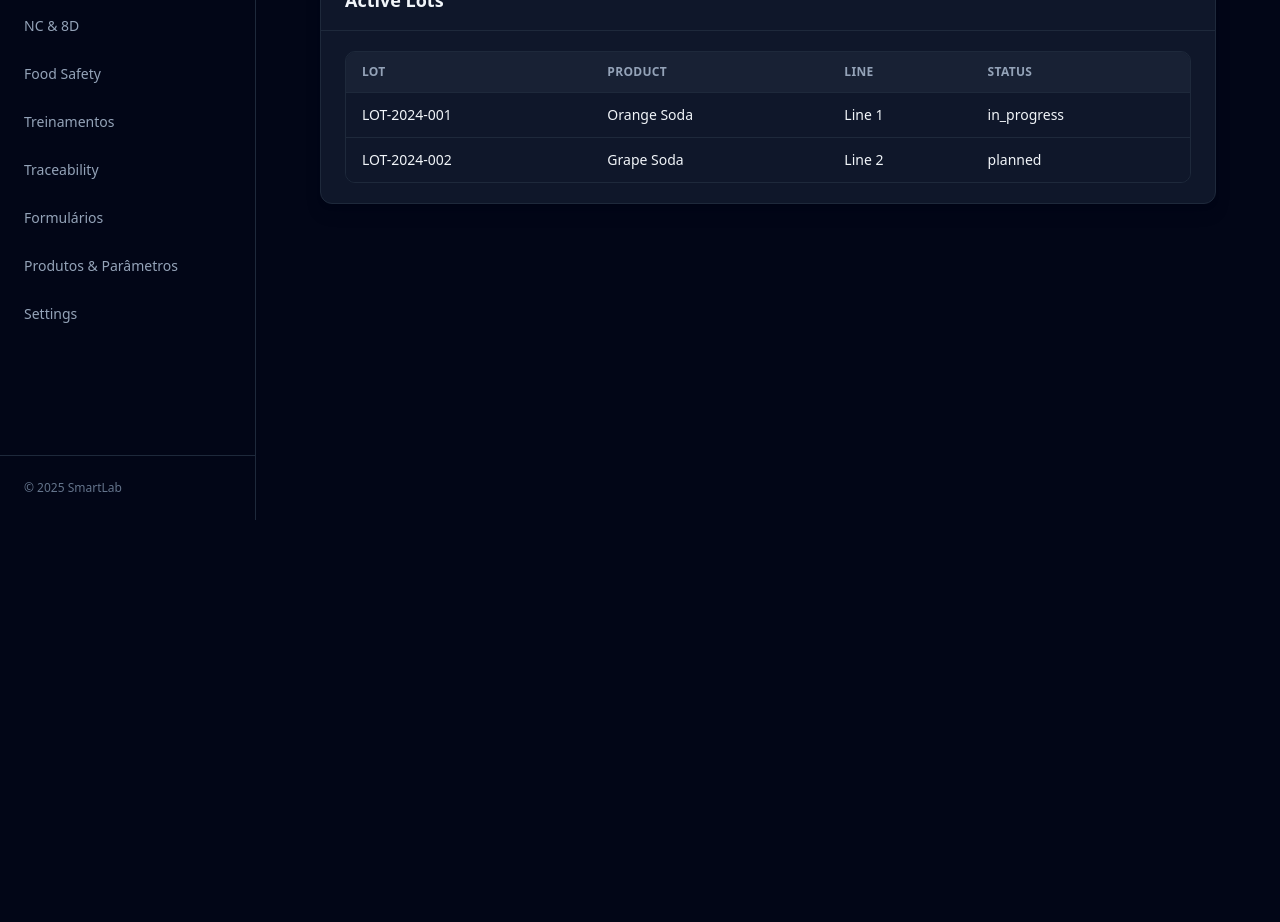
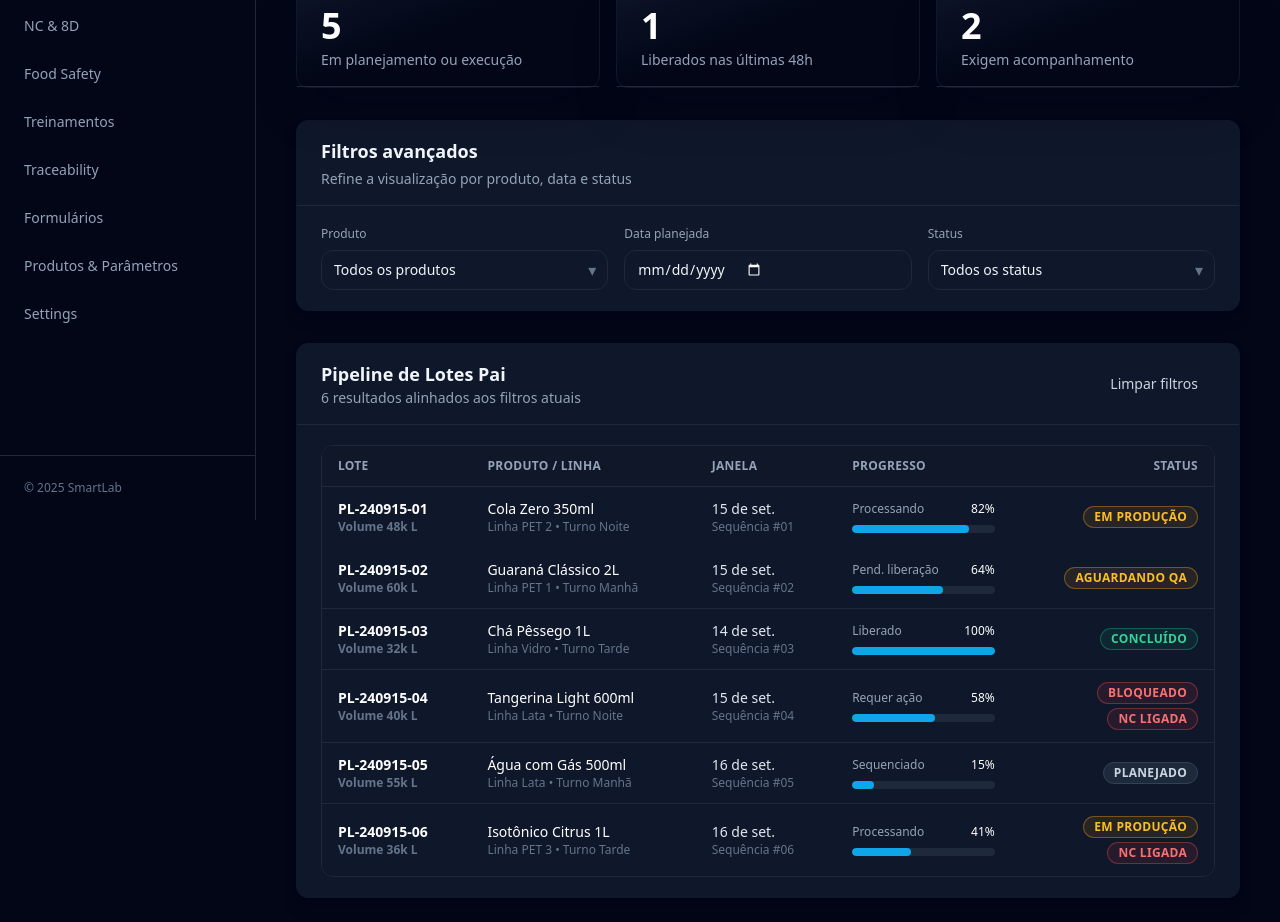
Before and after one commit to fredydomingus22-wq/SmartLab, a Next.js app: page /production-lots in a window 1280 px wide. Shown: the part 280-1202 px from the top of the page. Before the commit the page ends 800 px from the top, so only its background shows below. Built offline with nearby package versions, Linux system fonts and the light colour scheme.

Commit message:
feat: build production lots console

```diff
--- a/app/production-lots/page.tsx
+++ b/app/production-lots/page.tsx
@@ -1,39 +1,294 @@
+"use client";
+
 import Link from "next/link";
+import { useMemo, useState } from "react";
+import { useRouter } from "next/navigation";
+
+import { Badge, type BadgeVariant } from "@/components/ui/badge";
 import { Button } from "@/components/ui/button";
-import { Card, CardContent, CardHeader, CardTitle } from "@/components/ui/card";
-import { SimpleTable } from "@/components/tables/simple-table";
+import { Card, CardContent, CardDescription, CardHeader, CardTitle } from "@/components/ui/card";
+import { Input } from "@/components/ui/input";
+import { Select } from "@/components/ui/select";
+import { Table, TableBody, TableCell, TableHead, TableHeader, TableRow } from "@/components/ui/table";
 
-const mockProductionLots = [
-  { id: "LOT-2024-001", product: "Orange Soda", line: "Line 1", status: "in_progress" },
-  { id: "LOT-2024-002", product: "Grape Soda", line: "Line 2", status: "planned" },
+interface ProductionLot {
+  id: string;
+  product: string;
+  line: string;
+  shift: string;
+  plannedDate: string;
+  status: LotStatus;
+  progress: number;
+  volume: string;
+  hasNc: boolean;
+}
+
+type LotStatus = "planejado" | "em_producao" | "aguardando_qc" | "bloqueado" | "concluido";
+
+const productionLots: ProductionLot[] = [
+  {
+    id: "PL-240915-01",
+    product: "Cola Zero 350ml",
+    line: "Linha PET 2",
+    shift: "Noite",
+    plannedDate: "2024-09-15",
+    status: "em_producao",
+    progress: 82,
+    volume: "48k L",
+    hasNc: false,
+  },
+  {
+    id: "PL-240915-02",
+    product: "Guaraná Clássico 2L",
+    line: "Linha PET 1",
+    shift: "Manhã",
+    plannedDate: "2024-09-15",
+    status: "aguardando_qc",
+    progress: 64,
+    volume: "60k L",
+    hasNc: false,
+  },
+  {
+    id: "PL-240915-03",
+    product: "Chá Pêssego 1L",
+    line: "Linha Vidro",
+    shift: "Tarde",
+    plannedDate: "2024-09-14",
+    status: "concluido",
+    progress: 100,
+    volume: "32k L",
+    hasNc: false,
+  },
+  {
+    id: "PL-240915-04",
+    product: "Tangerina Light 600ml",
+    line: "Linha Lata",
+    shift: "Noite",
+    plannedDate: "2024-09-15",
+    status: "bloqueado",
+    progress: 58,
+    volume: "40k L",
+    hasNc: true,
+  },
+  {
+    id: "PL-240915-05",
+    product: "Água com Gás 500ml",
+    line: "Linha Lata",
+    shift: "Manhã",
+    plannedDate: "2024-09-16",
+    status: "planejado",
+    progress: 15,
+    volume: "55k L",
+    hasNc: false,
+  },
+  {
+    id: "PL-240915-06",
+    product: "Isotônico Citrus 1L",
+    line: "Linha PET 3",
+    shift: "Tarde",
+    plannedDate: "2024-09-16",
+    status: "em_producao",
+    progress: 41,
+    volume: "36k L",
+    hasNc: true,
+  },
+];
+
+const statusMeta: Record<LotStatus, { label: string; variant: BadgeVariant; emphasis: string }> = {
+  planejado: { label: "Planejado", variant: "neutral", emphasis: "Sequenciado" },
+  em_producao: { label: "Em produção", variant: "warning", emphasis: "Processando" },
+  aguardando_qc: { label: "Aguardando QA", variant: "warning", emphasis: "Pend. liberação" },
+  bloqueado: { label: "Bloqueado", variant: "danger", emphasis: "Requer ação" },
+  concluido: { label: "Concluído", variant: "success", emphasis: "Liberado" },
+};
+
+const statusOptions: { value: "" | LotStatus; label: string }[] = [
+  { value: "", label: "Todos os status" },
+  { value: "planejado", label: "Planejado" },
+  { value: "em_producao", label: "Em produção" },
+  { value: "aguardando_qc", label: "Aguardando QA" },
+  { value: "bloqueado", label: "Bloqueado" },
+  { value: "concluido", label: "Concluído" },
 ];
 
 export default function ProductionLotsPage() {
+  const router = useRouter();
+  const [productFilter, setProductFilter] = useState("");
+  const [dateFilter, setDateFilter] = useState("");
+  const [statusFilter, setStatusFilter] = useState<"" | LotStatus>("");
+
+  const productOptions = useMemo(
+    () => [
+      { label: "Todos os produtos", value: "" },
+      ...Array.from(new Set(productionLots.map((lot) => lot.product))).map((product) => ({
+        label: product,
+        value: product,
+      })),
+    ],
+    []
+  );
+
+  const filteredLots = useMemo(() => {
+    return productionLots.filter((lot) => {
+      const matchesProduct = productFilter === "" || lot.product === productFilter;
+      const matchesDate = dateFilter === "" || lot.plannedDate === dateFilter;
+      const matchesStatus = statusFilter === "" || lot.status === statusFilter;
+      return matchesProduct && matchesDate && matchesStatus;
+    });
+  }, [productFilter, dateFilter, statusFilter]);
+
+  const summary = useMemo(() => {
+    const active = productionLots.filter((lot) => lot.status !== "concluido").length;
+    const concluded = productionLots.filter((lot) => lot.status === "concluido").length;
+    const withNc = productionLots.filter((lot) => lot.hasNc).length;
+    return {
+      active,
+      concluded,
+      withNc,
+    };
+  }, []);
+
   return (
-    <div className="space-y-6 p-6">
-      <div className="flex items-center justify-between">
+    <div className="space-y-8">
+      <div className="flex flex-col gap-6 lg:flex-row lg:items-center lg:justify-between">
         <div>
-          <h1 className="text-3xl font-bold">Production Lots</h1>
-          <p className="text-muted-foreground">Track parent batches and release status.</p>
+          <p className="text-xs uppercase tracking-[0.2em] text-slate-500">Orquestração</p>
+          <h1 className="text-3xl font-semibold text-white">Lotes de Produção</h1>
+          <p className="text-slate-400">Monitoramento em tempo real dos lotes pai e seu status de liberação.</p>
         </div>
-        <Button asChild>
-          <Link href="/production-lots/create">New Production Lot</Link>
+        <Button variant="primary" asChild>
+          <Link href="/production-lots/create">Criar Lote Pai</Link>
         </Button>
       </div>
-      <Card>
+
+      <section className="grid gap-4 md:grid-cols-3">
+        {[{ title: "Lotes ativos", value: summary.active, helper: "Em planejamento ou execução" }, { title: "Lotes concluídos", value: summary.concluded, helper: "Liberados nas últimas 48h" }, { title: "Lotes com NC ligadas", value: summary.withNc, helper: "Exigem acompanhamento" }].map((card) => (
+          <Card
+            key={card.title}
+            className="border-slate-900 bg-gradient-to-br from-slate-900/80 via-slate-950 to-slate-950 shadow-2xl"
+          >
+            <CardHeader>
+              <CardDescription className="text-xs uppercase tracking-[0.3em] text-slate-500">
+                {card.title}
+              </CardDescription>
+              <CardTitle className="text-4xl text-white">{card.value}</CardTitle>
+              <p className="text-sm text-slate-400">{card.helper}</p>
+            </CardHeader>
+          </Card>
+        ))}
+      </section>
+
+      <Card className="border-slate-900">
         <CardHeader>
-          <CardTitle>Active Lots</CardTitle>
+          <CardTitle>Filtros avançados</CardTitle>
+          <CardDescription>Refine a visualização por produto, data e status</CardDescription>
+        </CardHeader>
+        <CardContent className="grid gap-4 md:grid-cols-3">
+          <div className="space-y-2">
+            <p className="text-xs text-slate-400">Produto</p>
+            <Select value={productFilter} onChange={(event) => setProductFilter(event.target.value)}>
+              {productOptions.map((option) => (
+                <option key={option.value || "all"} value={option.value}>
+                  {option.label}
+                </option>
+              ))}
+            </Select>
+          </div>
+          <div className="space-y-2">
+            <p className="text-xs text-slate-400">Data planejada</p>
+            <Input type="date" value={dateFilter} onChange={(event) => setDateFilter(event.target.value)} />
+          </div>
+          <div className="space-y-2">
+            <p className="text-xs text-slate-400">Status</p>
+            <Select value={statusFilter} onChange={(event) => setStatusFilter(event.target.value as "" | LotStatus)}>
+              {statusOptions.map((option) => (
+                <option key={option.value || "all"} value={option.value}>
+                  {option.label}
+                </option>
+              ))}
+            </Select>
+          </div>
+        </CardContent>
+      </Card>
+
+      <Card className="border-slate-900">
+        <CardHeader className="flex flex-col gap-2 lg:flex-row lg:items-center lg:justify-between">
+          <div>
+            <CardTitle>Pipeline de Lotes Pai</CardTitle>
+            <CardDescription>{filteredLots.length} resultados alinhados aos filtros atuais</CardDescription>
+          </div>
+          <Button variant="ghost" onClick={() => {
+            setProductFilter("");
+            setDateFilter("");
+            setStatusFilter("");
+          }}>
+            Limpar filtros
+          </Button>
         </CardHeader>
         <CardContent>
-          <SimpleTable
-            columns={[
-              { header: "Lot", accessor: "id" },
-              { header: "Product", accessor: "product" },
-              { header: "Line", accessor: "line" },
-              { header: "Status", accessor: "status" },
-            ]}
-            data={mockProductionLots}
-          />
+          <Table>
+            <TableHeader>
+              <TableRow>
+                <TableHead>Lote</TableHead>
+                <TableHead>Produto / Linha</TableHead>
+                <TableHead>Janela</TableHead>
+                <TableHead>Progresso</TableHead>
+                <TableHead className="text-right">Status</TableHead>
+              </TableRow>
+            </TableHeader>
+            <TableBody>
+              {filteredLots.length === 0 && (
+                <TableRow>
+                  <TableCell colSpan={5} className="text-center text-slate-500">
+                    Nenhum lote encontrado para os filtros selecionados.
+                  </TableCell>
+                </TableRow>
+              )}
+              {filteredLots.map((lot) => {
+                const meta = statusMeta[lot.status];
+                return (
+                  <TableRow
+                    key={lot.id}
+                    className="cursor-pointer border-b border-slate-900/40 hover:border-sky-500/40"
+                    onClick={() => router.push(`/production-lots/${lot.id}`)}
+                  >
+                    <TableCell className="font-semibold text-white">
+                      <div>{lot.id}</div>
+                      <p className="text-xs text-slate-500">Volume {lot.volume}</p>
+                    </TableCell>
+                    <TableCell>
+                      <p className="text-white">{lot.product}</p>
+                      <p className="text-xs text-slate-500">{lot.line} • Turno {lot.shift}</p>
+                    </TableCell>
+                    <TableCell>
+                      <p>{new Date(lot.plannedDate).toLocaleDateString("pt-BR", { day: "2-digit", month: "short" })}</p>
+                      <p className="text-xs text-slate-500">Sequência #{lot.id.slice(-2)}</p>
+                    </TableCell>
+                    <TableCell>
+                      <div className="flex flex-col gap-2">
+                        <div className="flex items-center justify-between text-xs text-slate-400">
+                          <span>{meta.emphasis}</span>
+                          <span className="text-white">{lot.progress}%</span>
+                        </div>
+                        <div className="h-2 w-full overflow-hidden rounded-full bg-slate-800">
+                          <div
+                            className="h-full rounded-full bg-sky-500"
+                            style={{ width: `${lot.progress}%` }}
+                          />
+                        </div>
+                      </div>
+                    </TableCell>
+                    <TableCell className="text-right">
+                      <div className="flex flex-col items-end gap-1">
+                        <Badge variant={meta.variant}>{meta.label}</Badge>
+                        {lot.hasNc && <Badge variant="danger">NC ligada</Badge>}
+                      </div>
+                    </TableCell>
+                  </TableRow>
+                );
+              })}
+            </TableBody>
+          </Table>
         </CardContent>
       </Card>
     </div>
```
